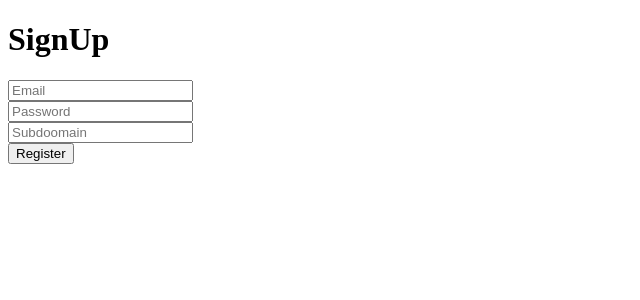
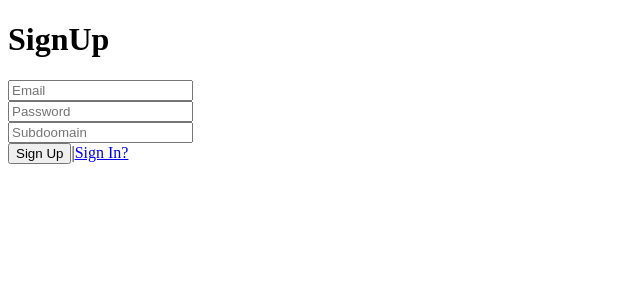
Before and after one commit to hasandeveloper/heimdall-react-client, a React (Create React App) app: page / in a window 1280 px wide. Shown: the top 300 px of the page, without its empty margins (0-640 px from the left). Built offline with nearby package versions, Linux system fonts and the light colour scheme.

Commit message:
chore: sign in anchor

```diff
--- a/src/Components/Authentication/SignUp.tsx
+++ b/src/Components/Authentication/SignUp.tsx
@@ -1,5 +1,4 @@
 import React, {useContext} from 'react'
-import { URL, AUTHENTICATION_URI } from '../../Utils/ApiUrl'
 import { AuthenticationContext } from '../../Context/AuthenticationContext'
 import Form from './Form'
 
@@ -22,11 +21,10 @@ export const SignUp: React.FC = () => {
       </div>
 
       <div>
-        <button type="submit">Register</button>
+        <button type="submit">Sign Up</button>|<a href="/sign_in">Sign In?</a>
       </div>
 
       </form>
-
     </div>
   )
 }
--- a/src/Components/Authentication/SingIn.tsx
+++ b/src/Components/Authentication/SingIn.tsx
@@ -1,6 +1,6 @@
 import React, { useContext } from 'react'
 import { AuthenticationContext } from '../../Context/AuthenticationContext'
-import { URL, AUTHENTICATION_URI } from '../../Utils/ApiUrl'
+
 
 const SingIn: React.FC = () => {
   const { signInHandler } = React.useContext(AuthenticationContext)
--- a/src/Context/AuthenticationContext.tsx
+++ b/src/Context/AuthenticationContext.tsx
@@ -45,7 +45,6 @@ export const AuthenticationContextProvider: React.FC<React.PropsWithChildren> =
                 })
             }
         }
-
     }
 
   const onChangeHandler = (e: React.ChangeEvent<HTMLInputElement>) => {
```
